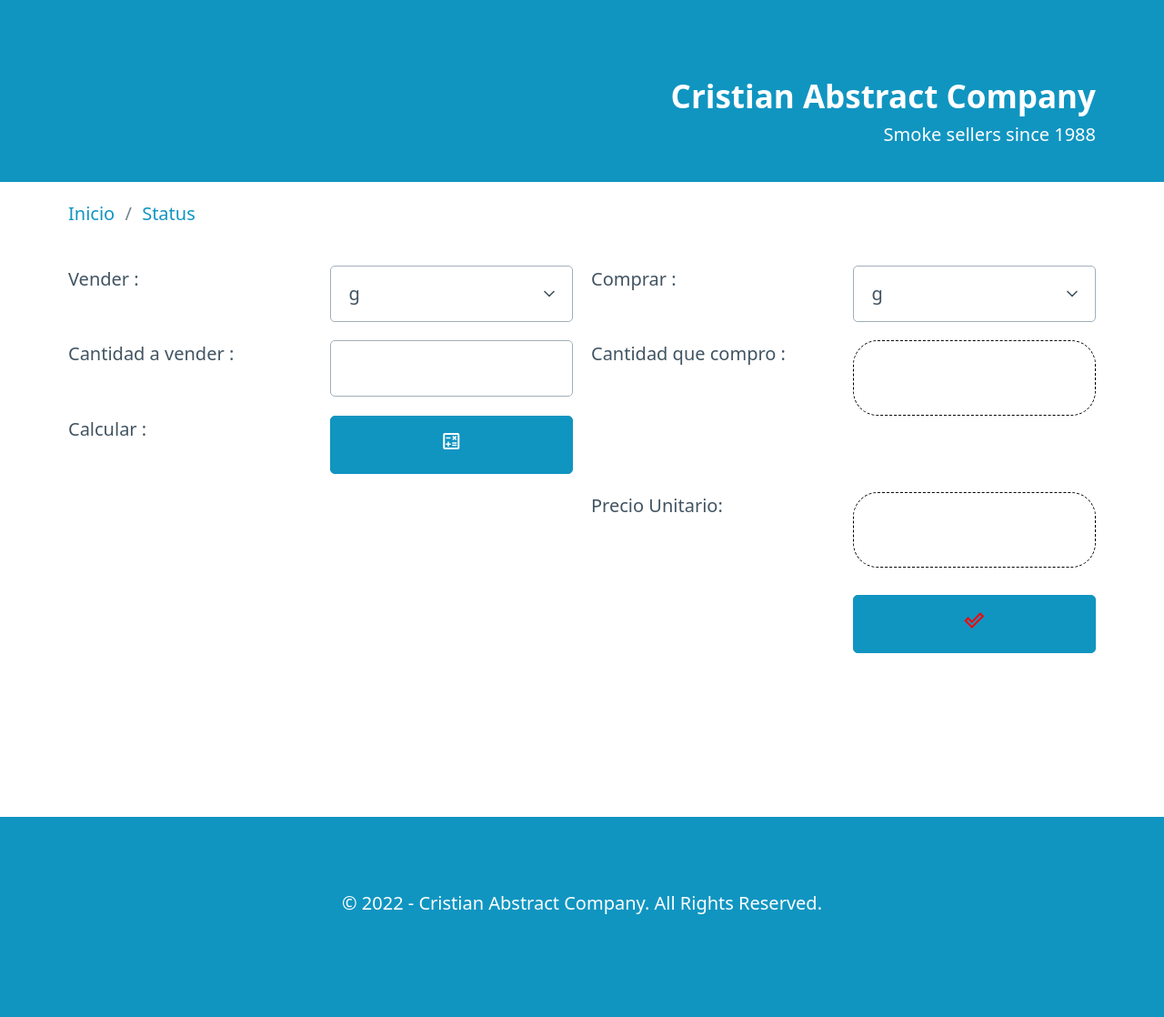
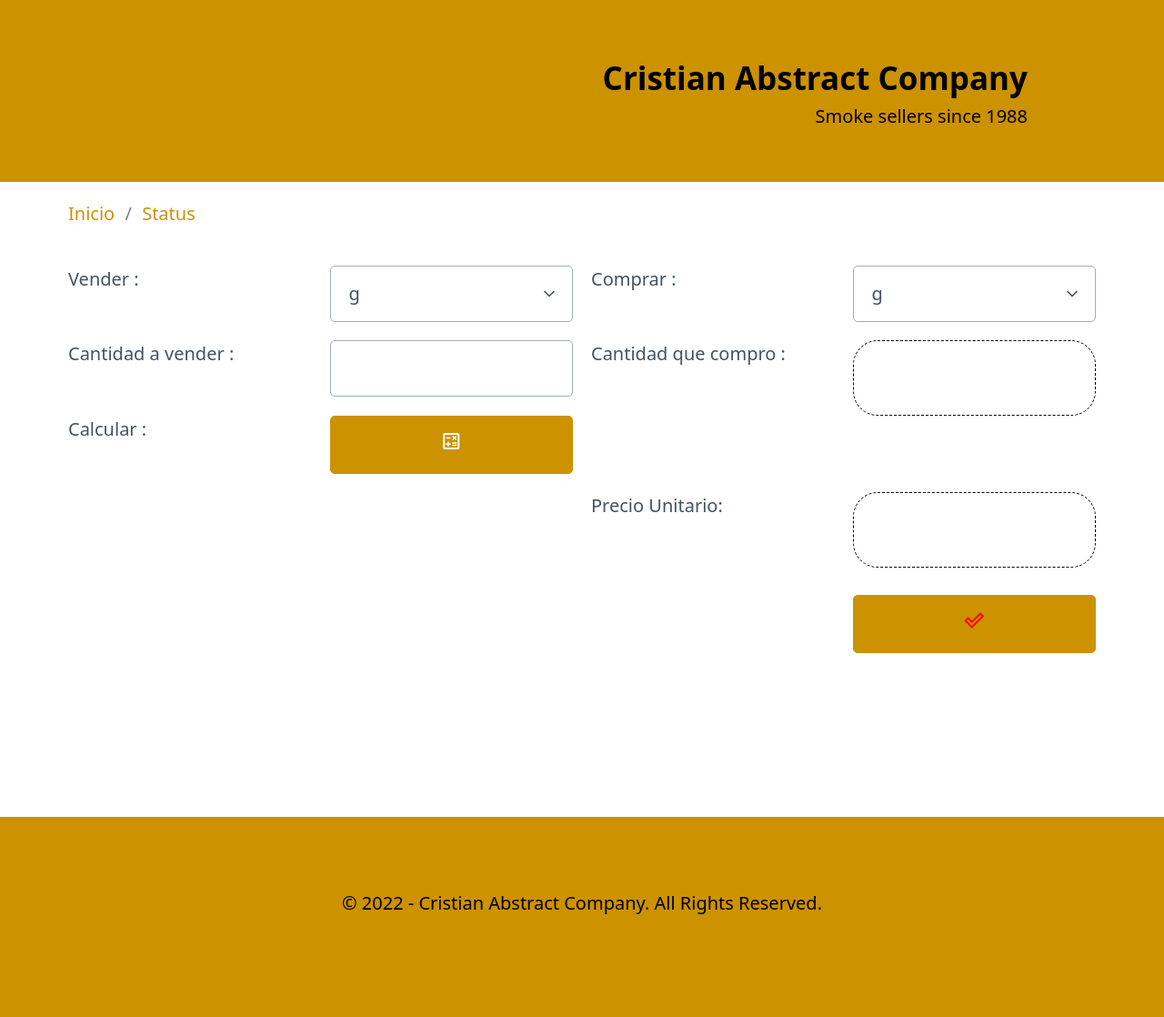
Before and after one commit to cristianchantada/proyecto_cristian_coin, a Flask app: page /purchase in a window 1280 px wide. Shown: the whole page at 91% size. Run offline with Flask 2, Linux system fonts and the light colour scheme.

Commit message:
Damos estilo y estilo divertido y dejamos la class EnterInDataBase para mañana

```diff
--- a/cristian_coin/static/css/cris_style.css
+++ b/cristian_coin/static/css/cris_style.css
@@ -1,6 +1,6 @@
 header, footer {
-    background-color: var(--primary);
-    color: var(--primary-inverse);
+    background-color: rgb(204, 146, 0);
+    color: black;
     font-size: 1.4em;
     font-weight: bold;
 }
@@ -35,5 +35,41 @@ body {
 }
 
 #info_list_section {
-    margin-bottom: 20px;
+    /* margin-bottom: px; */
 }
+
+#img {
+    width: 150px;
+    height: 150px;
+    float: right;
+    position:relative;
+    top: -50px;
+    left: -1370px;
+}
+
+#hg {
+    position:relative;
+    top: -20px;
+}
+
+#jato {
+    float: right;
+    width: 100px;
+    height: 100px;
+    position:relative;
+    top: 290px;
+    left: 120px;
+    border:1px solid rgb(204, 146, 0);
+
+}
+
+#perro {
+    float: right;
+    width: 100px;
+    height: 150px;
+    position:relative;
+    top: 290px;
+    left: 120px;
+    border:1px solid rgb(204, 146, 0);
+
+}
--- a/cristian_coin/templates/basic.html
+++ b/cristian_coin/templates/basic.html
@@ -12,10 +12,11 @@
 </head>
 <body>
     <header>
+        <img id="img" src="/static/images/cristian_company_logo.png" alt="">
         <div class="container">
-            <hgroup>
-                <h2 style="color:white; text-align: right;">Cristian Abstract Company</h2>
-                <h3 style="color:white; text-align: right;">Smoke sellers since 1988</h3>
+            <hgroup id="hg">
+                <h2 style="color:black; text-align: right;">Cristian Abstract Company</h2>
+                <h3 style="color:black; text-align: right;">Smoke sellers since 1988</h3>
             </hgroup>
         </div>
     </header>
@@ -23,13 +24,13 @@
         <nav aria-label="breadcrumb">
             <ul>
                 {% if not consult_all %}
-                    <li><a href="/">Inicio</a></li>
+                    <li><a style="color: rgb(204, 146, 0);" href="/">Inicio</a></li>
                 {% endif %}
                 {% if not operation_form %}
-                    <li><a href="/purchase">Compra</a></li>
+                    <li><a style="color: rgb(204, 146, 0);" href="/purchase">Compra</a></li>
                 {% endif %}
                 {% if not beneficio %}
-                    <li><a href="/status">Status</a></li>
+                    <li><a style="color: rgb(204, 146, 0);" href="/status">Status</a></li>
                 {% endif %}
             </ul>
         </nav>
@@ -57,7 +58,7 @@
         {% block pageContent %}{% endblock %}
     </section>
     <footer>
-        <div><p style="text-align: center; color: white">&copy; 2022 - Cristian Abstract Company. All Rights Reserved.</p></div>
+        <div><p style="text-align: center; color: black">&copy; 2022 - Cristian Abstract Company. All Rights Reserved.</p></div>
     </footer>
 </body>
 </html>
--- a/cristian_coin/templates/operations.html
+++ b/cristian_coin/templates/operations.html
@@ -25,7 +25,7 @@
         </div>
         <div class="grid">
             <div>Calcular :</div>
-            <button type="submit" name="enviar" value="calculate"><span class="material-symbols-outlined">calculate</span></button>
+            <button style="border-color: rgb(204, 146, 0); background-color: rgb(204, 146, 0);"type="submit" name="enviar" value="calculate"><span class="material-symbols-outlined">calculate</span></button>
             <div></div>
             <div></div>
         </div>
@@ -68,9 +68,9 @@
             <div></div>
             <div>
                 {% if unitary_prize %}
-                    <button style="color: green" class= "little_button" type="submit" name="enviar" value="validate" id="btn-valida"><span class="material-symbols-outlined">done_outline</span></button>
+                    <button style="border-color: rgb(204, 146, 0); background-color: rgb(204, 146, 0); color: green" class= "little_button" type="submit" name="enviar" value="validate" id="btn-valida"><span class="material-symbols-outlined">done_outline</span></button>
                 {% else %}
-                    <button style="color: red" class= "little_button" type="submit" name="enviar" value="validate" id="btn-valida"><span class="material-symbols-outlined">done_outline</span></button>
+                    <button style="border-color: rgb(204, 146, 0); background-color: rgb(204, 146, 0); color: red" class= "little_button" type="submit" name="enviar" value="validate" id="btn-valida"><span class="material-symbols-outlined">done_outline</span></button>
                 {% endif %}
             </div>
         </div>
--- a/cristian_coin/templates/status.html
+++ b/cristian_coin/templates/status.html
@@ -30,11 +30,13 @@
                 <td style="text-align: right; color: green;">{{ "%.2f" | format(beneficio) }} €</td>
                 {% else %}
                 <td style="text-align: right; color: red;">{{ "%.2f" | format(beneficio) }} €</td>
+                <!-- <img id="jato" src="/static/images/jato_yorando_2.jpg" alt=""> -->
+                <!-- <img id="perro" src="/static/images/perro_rico.png" alt=""> -->
+
                 {% endif %}
             </tr>
         </tbody>
     </tbody>
-
 </table>
 
 {% endblock %}
```
Also changed, not shown: cristian_coin/static/images/CAC_log.png (deleted), cristian_coin/static/images/cris_abstr_co.jpg (deleted), cristian_coin/static/images/cristian_company_logo.png (added), cristian_coin/static/images/jato_yorando_2.jpg (added), cristian_coin/static/images/perro_rico.png (added), 1 other file.
